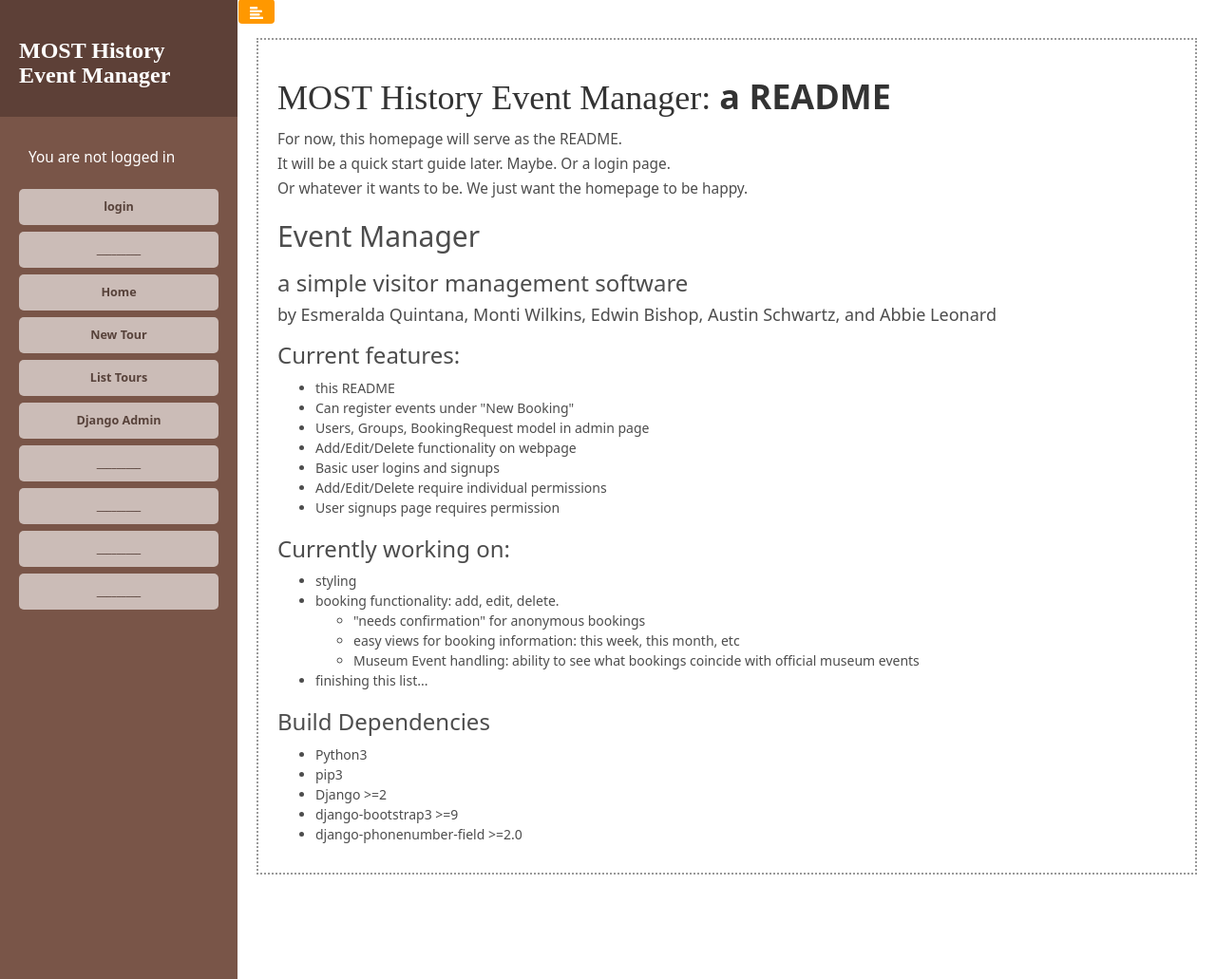
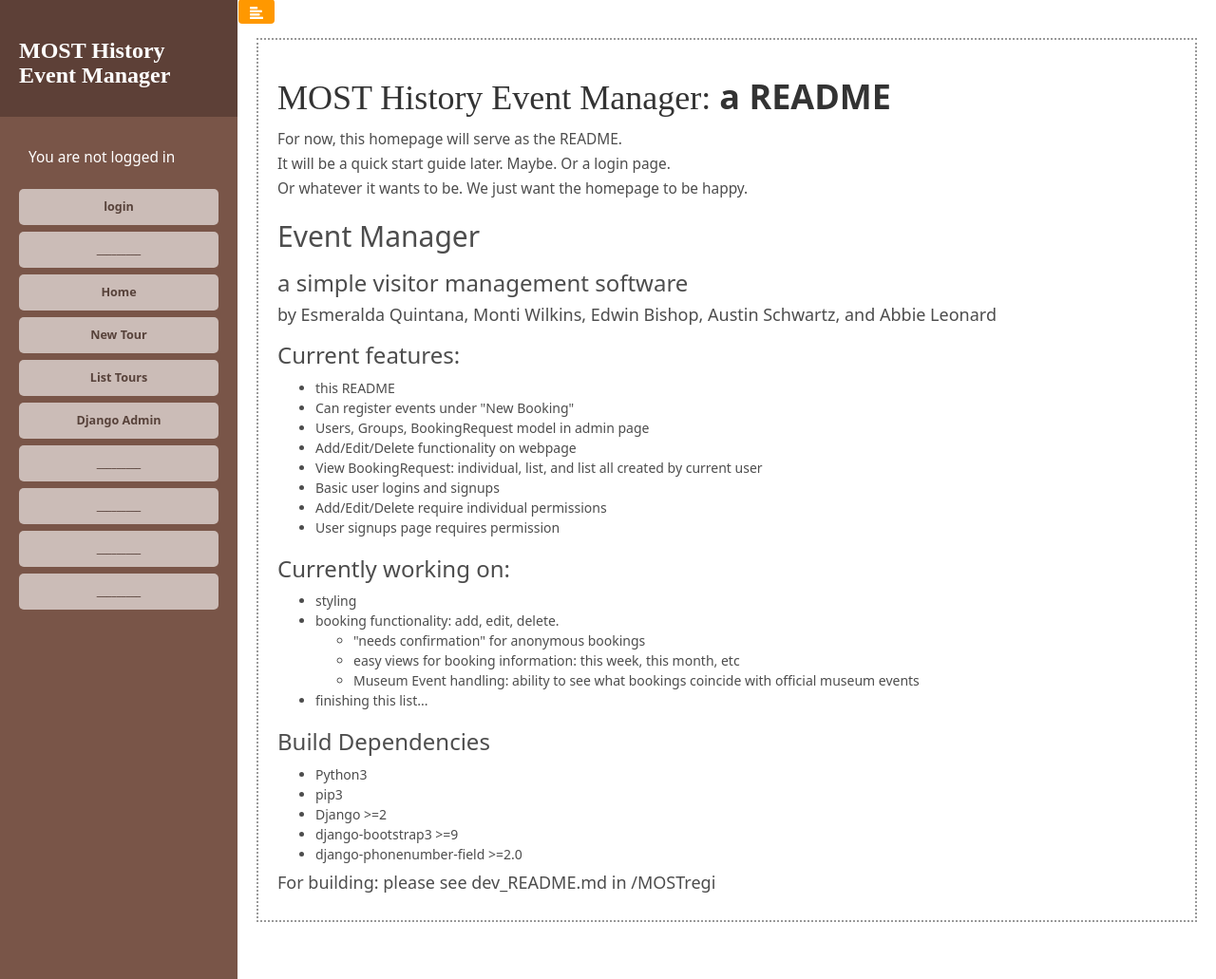
Before and after one commit to EsmeraldaQuintana/MOSTregi, a Django app: page / in a window 1280 px wide. Shown: the whole page at 95% size. Run offline with Django 3.2, Linux system fonts and the light colour scheme; some libraries are stand-ins or nearby versions.

Commit message:
update readme

```diff
--- a/MOSTregi/templates/README.html
+++ b/MOSTregi/templates/README.html
@@ -11,6 +11,7 @@
 <li>Can register events under "New Booking"</li>
 <li>Users, Groups, BookingRequest model in admin page</li>
 <li>Add/Edit/Delete functionality on webpage</li>
+<li>View BookingRequest: individual, list, and list all created by current user</li>
 <li>Basic user logins and signups</li>
 <li>Add/Edit/Delete require individual permissions</li>
 <li>User signups page requires permission</li>
@@ -38,3 +39,5 @@
 <li>django-bootstrap3 &gt;=9</li>
 <li>django-phonenumber-field &gt;=2.0</li>
 </ul>
+
+<h4>For building: please see dev_README.md in /MOSTregi</h4>
```
Also changed, not shown: MOSTregi/dev_README.md (+4 -0 lines), README.md, 1 other file.
